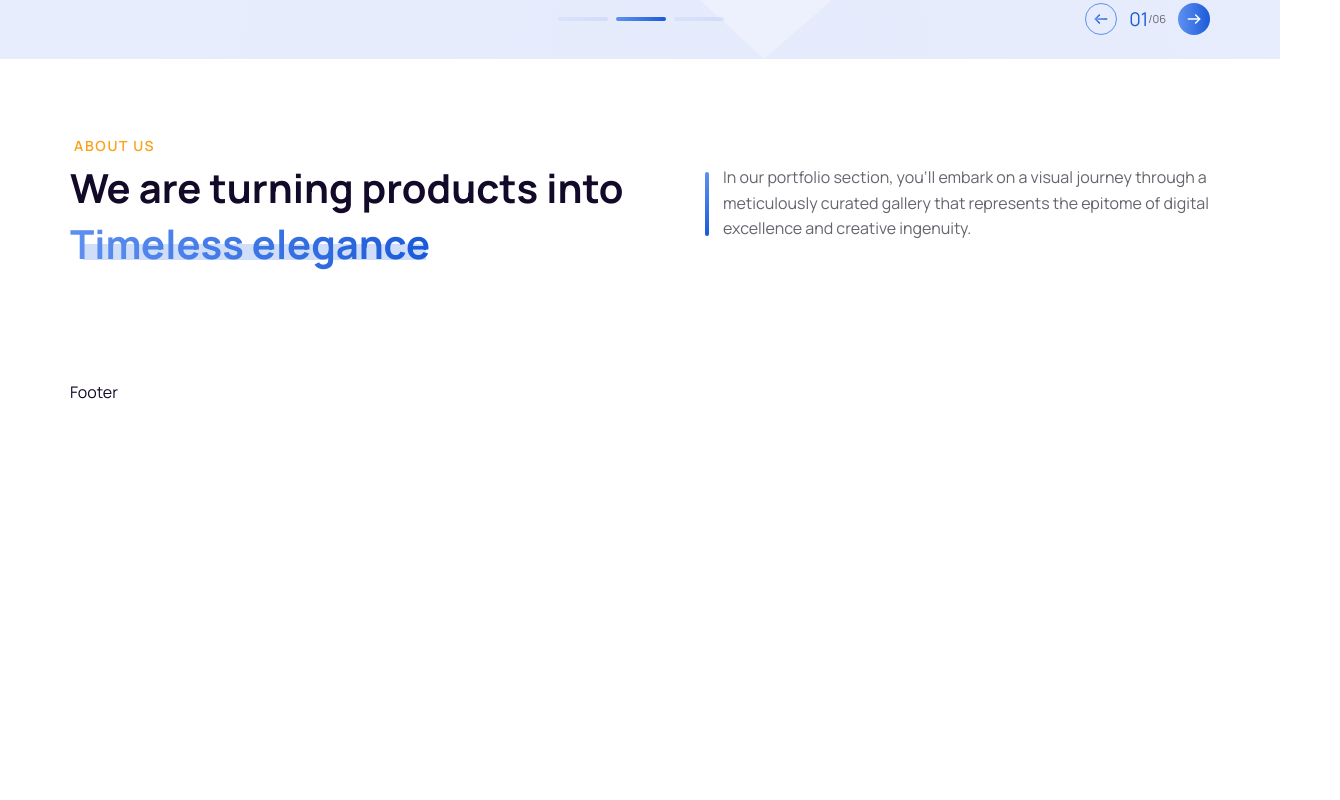
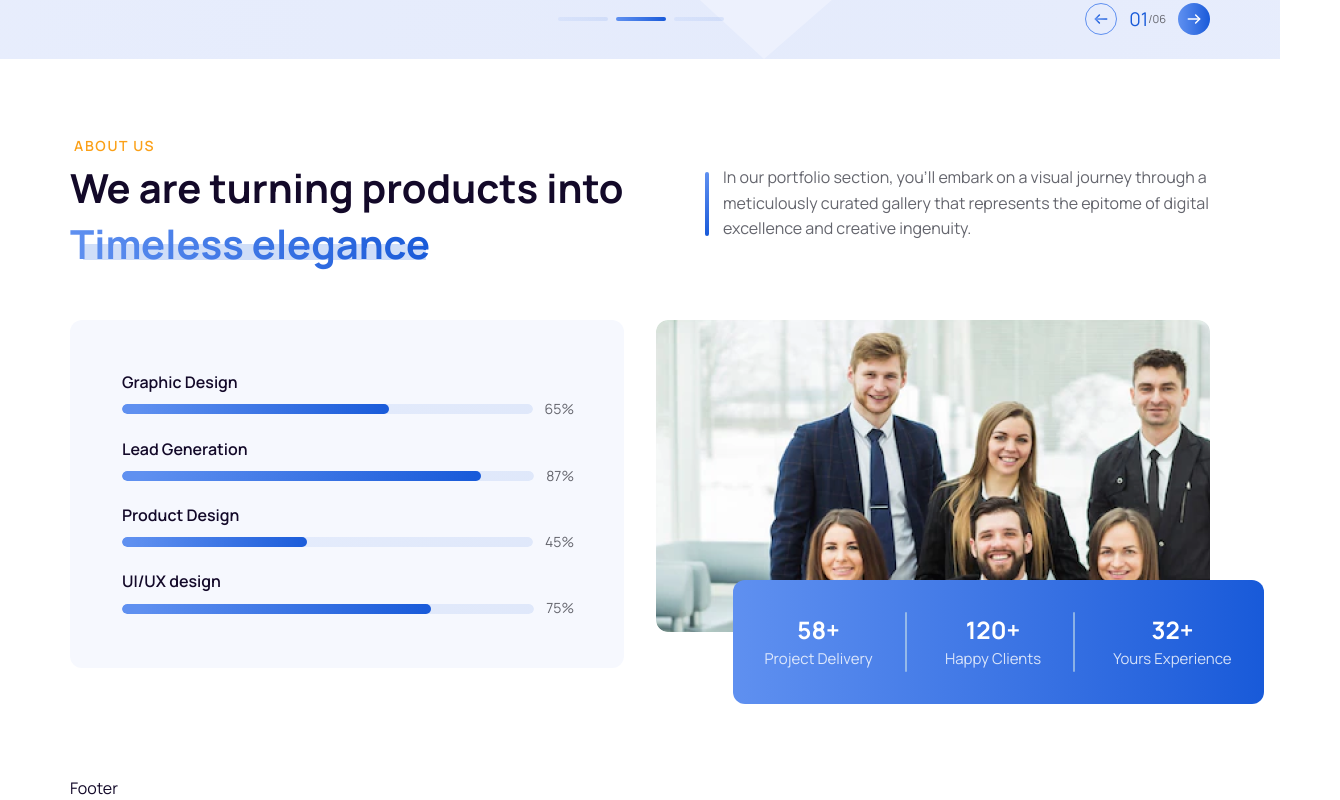
Before and after one commit to Sohana-Karniz-Mimmi/WebWhiz, a Next.js app: page / in a window 1280 px wide. Shown: the part 1461-2261 px from the top of the page, 1340 px wide, since content can reach past the window. Before the commit the page ends 1865 px from the top, so only its background shows below. Built offline with nearby package versions, Linux system fonts and the light colour scheme.

Commit message:
added about us section

```diff
--- a/src/components/Home/About/About.tsx
+++ b/src/components/Home/About/About.tsx
@@ -2,6 +2,7 @@ import GradientHeading from "@/ui/GradientHeading";
 import Text from "@/ui/Text";
 import VerticalDivider from "@/ui/VerticalDivider";
 import React from "react";
+import Skills from "./Skills";
 
 const About = () => {
   return (
@@ -32,6 +33,10 @@ const About = () => {
             </Text>
           </div>
         </div>
+
+        {/* Skill and image */}
+        <Skills />
+
       </div>
     </div>
   );
--- /dev/null
+++ b/src/components/Home/About/Skills.tsx
@@ -0,0 +1,153 @@
+import Image from "next/image";
+
+const Skills = () => {
+  const skills = [
+    { name: "Graphic Design", percentage: 65 },
+    { name: "Lead Generation", percentage: 87 },
+    { name: "Product Design", percentage: 45 },
+    { name: "UI/UX design", percentage: 75 },
+  ];
+
+  const stats = [
+    { value: "58+", label: "Project Delivery" },
+    { value: "120+", label: "Happy Clients" },
+    { value: "32+", label: "Yours Experience" },
+  ];
+
+  return (
+    <div className="flex flex-col md:flex-row gap-8 md:mt-[48px] mt-[30px]">
+      {/* Skills */}
+      <div className="flex-1 p-[50px] rounded-[12px] bg-[rgba(24,90,217,0.04)] max-w-[554px] h-[348px]">
+        {skills.map((skill, index) => (
+          <div key={index} className="mb-[16px] last:mb-0 xl:pl-[2px]">
+            <h3 className="text-[16px] font-semibold leading-[150%] mb-[4px]">
+              {skill.name}
+            </h3>
+            <div className="flex items-center gap-[12px]">
+              <div className="flex-1 h-[10px] rounded-[16px] overflow-hidden">
+                <div
+                  className="h-full rounded-[16px]"
+                  style={{
+                    width: `${skill.percentage}%`,
+                    background:
+                      "linear-gradient(99deg, #5F90F0 5.67%, #185AD9 98.08%)",
+                  }}
+                />
+                <div
+                  className="h-full rounded-[16px] -mt-[10px]"
+                  style={{
+                    width: "100%",
+                    background:
+                      "linear-gradient(99deg, rgba(95, 144, 240, 0.10) 5.67%, rgba(24, 90, 217, 0.10) 98.08%)",
+                  }}
+                />
+              </div>
+              <span className="text-[14px] font-normal leading-[160%] text-body">
+                {skill.percentage}%
+              </span>
+            </div>
+          </div>
+        ))}
+      </div>
+
+      {/* Image with Stats */}
+      <div className="flex-1 max-w-[554px] h-[312px] rounded-[12px] bg-[#F4FBF7] relative flex items-center">
+        <div className="absolute inset-0">
+          <Image
+            src="/images/about.png"
+            alt="Skills illustration"
+            fill
+            className="object-cover rounded-[12px]"
+          />
+        </div>
+
+        {/* Stats Box */}
+        <div className="absolute -bottom-[72px] left-0 -right-[130px] flex justify-center">
+          <div className="w-full max-w-[531px] h-[124px] p-[32px] rounded-[12px] bg-gradient-to-r from-[#5F90F0] to-[#185AD9] flex items-center justify-between">
+            {stats.map((stat, index) => (
+              <div key={index} className="flex items-center gap-[32px]">
+                <div className="text-center">
+                  <p className="text-white text-[24px] font-bold leading-[140%]">
+                    {stat.value}
+                  </p>
+                  <p className="text-white/80 text-[15px] font-normal leading-[160%]">
+                    {stat.label}
+                  </p>
+                </div>
+                {index < stats.length - 1 && (
+                  <div className="w-[2px] h-[60px] rounded-[16px] bg-[rgba(226,244,234,0.5)] mr-[32px]" />
+                )}
+              </div>
+            ))}
+          </div>
+        </div>
+      </div>
+    </div>
+  );
+};
+
+export default Skills;
+
+// import Image from "next/image";
+
+// const Skills = () => {
+//   const skills = [
+//     { name: "Graphic Design", percentage: 65 },
+//     { name: "Lead Generation", percentage: 87 },
+//     { name: "Product Design", percentage: 45 },
+//     { name: "UI/UX design", percentage: 75 },
+//   ];
+
+//   return (
+//     <div className="flex flex-col md:flex-row gap-8 md:mt-[48px] mt-[30px]">
+//       {/* Skills */}
+//       <div className="flex-1 p-[50px] rounded-[12px] bg-[rgba(24,90,217,0.04)] max-w-[554px] h-[348px]">
+//         {skills.map((skill, index) => (
+//           <div key={index} className="mb-[16px] last:mb-0 xl:pl-[2px]">
+//             <h3 className="text-[16px] font-semibold leading-[150%] mb-[4px]">
+//               {skill.name}
+//             </h3>
+//             <div className="flex items-center gap-[12px]">
+//               <div className="flex-1 h-[10px] rounded-[16px] overflow-hidden">
+//                 <div
+//                   className="h-full rounded-[16px]"
+//                   style={{
+//                     width: `${skill.percentage}%`,
+//                     background:
+//                       "linear-gradient(99deg, #5F90F0 5.67%, #185AD9 98.08%)",
+//                   }}
+//                 />
+//                 <div
+//                   className="h-full rounded-[16px] -mt-[10px]"
+//                   style={{
+//                     width: "100%",
+//                     background:
+//                       "linear-gradient(99deg, rgba(95, 144, 240, 0.10) 5.67%, rgba(24, 90, 217, 0.10) 98.08%)",
+//                   }}
+//                 />
+//               </div>
+//               <span className="text-[14px] font-normal leading-[160%] text-body">
+//                 {skill.percentage}%
+//               </span>
+//             </div>
+//           </div>
+//         ))}
+//       </div>
+
+//       {/*Image */}
+//       <div className="flex-1">
+//         <div className="relative w-full h-full min-h-[298px] rounded-[12px] overflow-hidden">
+//           <Image
+//             src="/images/about.png"
+//             alt="Skills illustration"
+//             fill
+//             className="object-cover"
+//             priority
+//           />
+//         </div>
+//       </div>
+//     </div>
+//   );
+// };
+
+// export default Skills;
--- a/src/components/Home/Portfolio/PortfolioSlider.tsx
+++ b/src/components/Home/Portfolio/PortfolioSlider.tsx
@@ -71,7 +71,7 @@ const PortfolioSlider = () => {
                         <h3 className="text-[20px] font-bold leading-[150%] xl:pl-[2px]">
                           Finance Banking Landing page
                         </h3>
-                        <p className="mt-1 w-[331px] text-[#64656D] text-[14px] font-normal leading-[160%] line-clamp-1">
+                        <p className="mt-1 w-[331px] text-body text-[14px] font-normal leading-[160%] line-clamp-1">
                           In our portfolio section, you'll embark on a visual
                           journey through a meticulously curated gallery that
                           represents.
```
Also changed, not shown: public/images/about.png (added).
